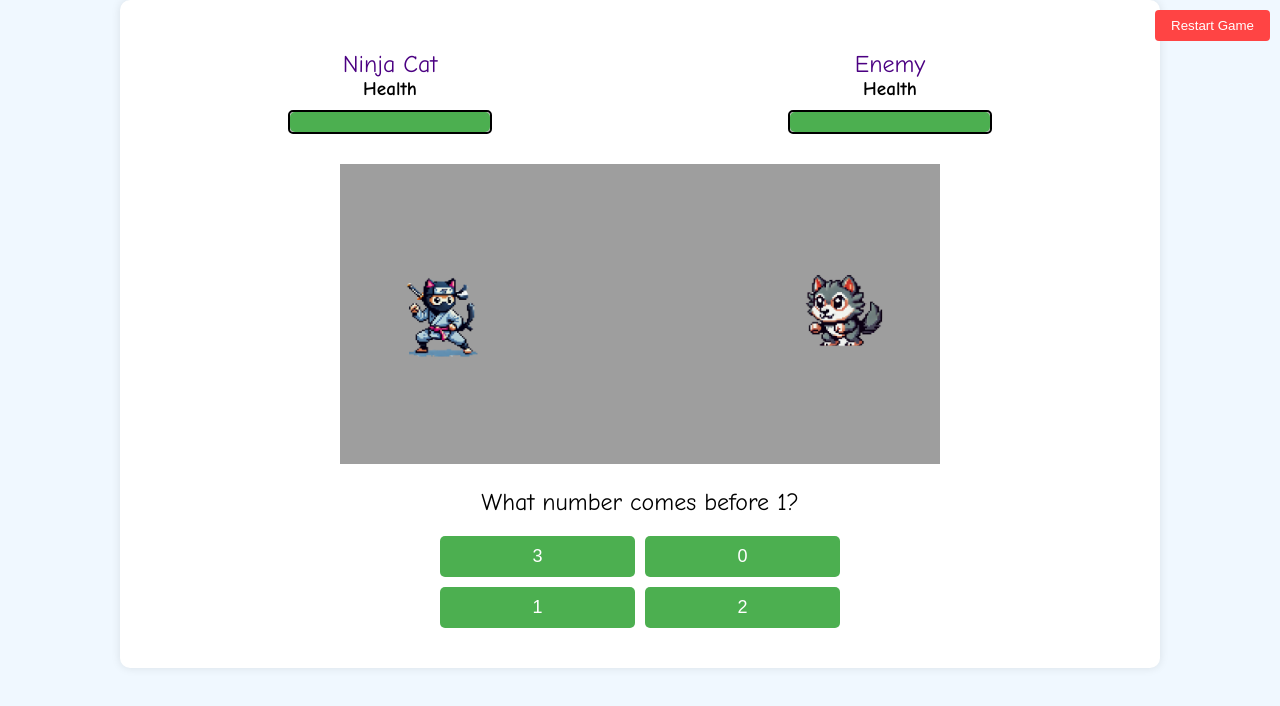
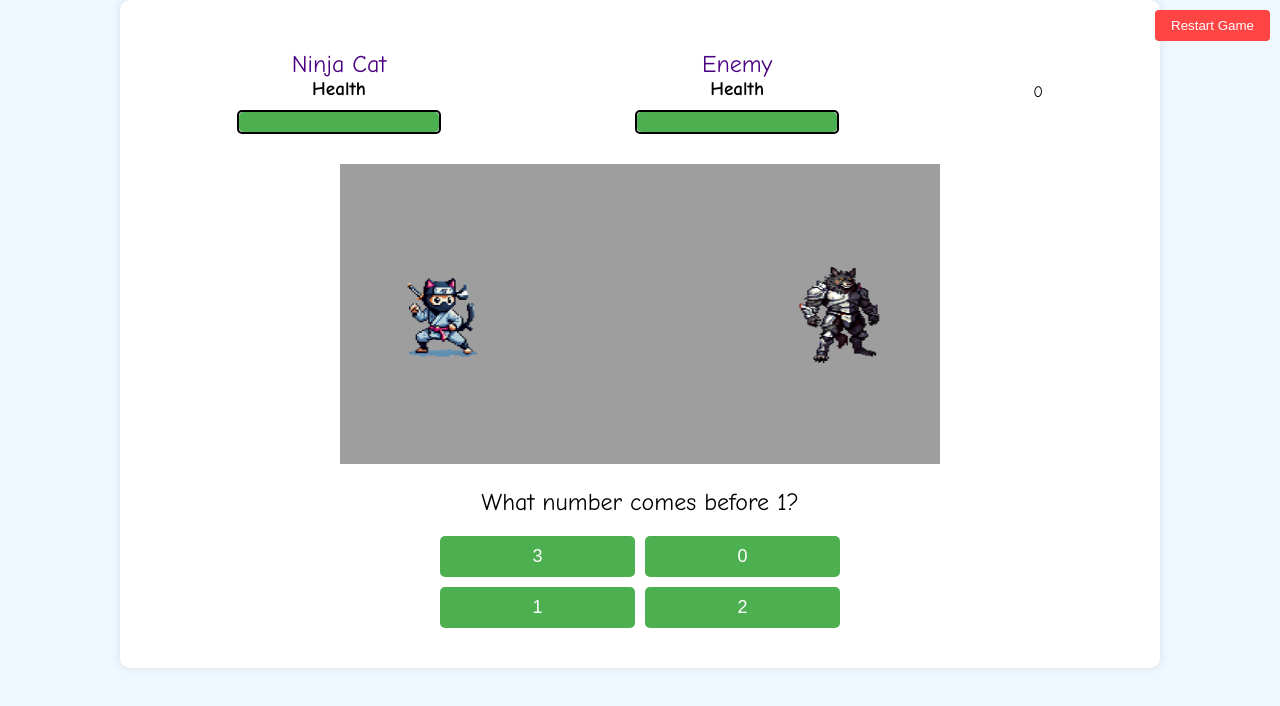
Before and after one commit to brendanpshea/NinjaMathCat, a plain HTML site: page index.html in a window 1280 px wide. Both pictures are taken after a click on the button "Start Adventure!". Drawn offline with Linux system fonts and the light colour scheme.

Commit message:
Battle many monsters

```diff
--- a/index.html
+++ b/index.html
@@ -55,6 +55,8 @@
                         <div id="monster-health" class="health-fill" style="width: 100%;"></div>
                     </div>
                 </div>
+
+                <div id="monsters-defeated" class="monsters-counter">0</div>
             </div>
 
             <canvas id="game-canvas"></canvas>
@@ -75,6 +77,7 @@
     <script src="js/questions.js"></script>
     <script src="js/sprites.js"></script>
     <script src="js/characters.js"></script>
+    <script src="js/ImageLoader.js"></script>
     <script src="js/game.js"></script>
     <script>
         // Handle grade selection and game start
--- /dev/null
+++ b/js/ImageLoader.js
@@ -0,0 +1,81 @@
+class ImageLoader {
+    constructor() {
+        this.loadedImages = new Map();
+        this.imageCount = 0;
+    }
+
+    /**
+     * Load a single image
+     * @param {string} path - Path to the image
+     * @returns {Promise<HTMLImageElement>} - Promise resolving to the loaded image
+     */
+    loadImage(path) {
+        return new Promise((resolve, reject) => {
+            if (this.loadedImages.has(path)) {
+                resolve(this.loadedImages.get(path));
+                return;
+            }
+
+            const img = new Image();
+            img.onload = () => {
+                this.loadedImages.set(path, img);
+                this.imageCount++;
+                debug(`Loaded image: ${path}`); // Fixed: using path instead of key
+                resolve(img);
+            };
+            img.onerror = () => reject(new Error(`Failed to load image: ${path}`));
+            img.src = path;
+        });
+    }
+
+    /**
+     * Load multiple images at once
+     * @param {Object} imageMap - Object mapping keys to image paths
+     * @returns {Promise<Map<string, HTMLImageElement>>} - Promise resolving to map of loaded images
+     */
+    loadImages(imageMap) {
+        const promises = Object.entries(imageMap).map(([key, path]) =>
+            this.loadImage(path).then(img => [key, img])
+        );
+        return Promise.all(promises).then(entries => new Map(entries));
+    }
+
+    /**
+     * Discover and load monster images (numbered monster_01.png, monster_02.png, etc.)
+     * @param {string} directory - Base directory path
+     * @returns {Promise<HTMLImageElement[]>} - Promise resolving to array of loaded images
+     */
+    async discoverMonsterImages(directory) {
+        const images = [];
+        let index = 1;
+        let consecutiveFailures = 0;
+        const MAX_FAILURES = 3; // Stop after 3 consecutive failures
+
+        while (consecutiveFailures < MAX_FAILURES) {
+            const paddedIndex = String(index).padStart(2, '0');
+            const path = `${directory}/monster_${paddedIndex}.png`;
+
+            try {
+                const img = await this.loadImage(path);
+                images.push(img);
+                consecutiveFailures = 0;
+                index++;
+            } catch (error) {
+                consecutiveFailures++;
+                debug(`Failed to load monster image ${path}`);
+            }
+        }
+
+        debug(`Loaded ${images.length} monster images`);
+        return images;
+    }
+
+    /**
+     * Get a loaded image
+     * @param {string} path - Path of the image to get
+     * @returns {HTMLImageElement|undefined} - The loaded image or undefined if not loaded
+     */
+    getImage(path) {
+        return this.loadedImages.get(path);
+    }
+}
--- a/js/characters.js
+++ b/js/characters.js
@@ -1,6 +1,7 @@
 // characters.js
+
 class Character {
-    constructor(name, level) {
+    constructor(name, level = 1) {
         this.name = name;
         this.level = level;
         this.maxHealth = 100 + (level * 10);
@@ -13,12 +14,8 @@ class Character {
         return this.currentHealth <= 0;
     }
 
-    heal(amount) {
-        this.currentHealth = Math.min(this.maxHealth, this.currentHealth + amount);
-    }
-
     getHealthPercentage() {
-        return Utils.percentage(this.currentHealth, this.maxHealth);
+        return (this.currentHealth / this.maxHealth) * 100;
     }
 
     calculateDamage(questionDifficulty) {
@@ -44,94 +41,21 @@ class Player extends Character {
 
     levelUp() {
         this.level++;
-        this.experience -= this.experienceToLevel;
-        this.experienceToLevel = Math.round(this.experienceToLevel * 1.5);
+        this.experience = 0;
         this.maxHealth += 10;
         this.currentHealth = this.maxHealth;
         this.baseDamage += 5;
-        debug(`${this.name} leveled up to level ${this.level}!`);
     }
 }
 
 class Monster extends Character {
-    constructor(type, level) {
-        super(MonsterTypes[type].name, level);
-        this.type = type;
-        this.maxHealth = MonsterTypes[type].baseHealth + (level * 8);
+    constructor(name = 'Monster', level = 1) {
+        super(name, level);
+        this.experienceValue = 20 * level;
+
+        // Scale monster stats with level
+        this.maxHealth = 80 + (level * 20);
         this.currentHealth = this.maxHealth;
-        this.baseDamage = MonsterTypes[type].baseDamage;
-        this.experienceValue = MonsterTypes[type].experienceValue;
+        this.baseDamage = 15 + (level * 5);
     }
 }
-
-const MonsterTypes = {
-    WOLF: {
-        name: 'Wolf',
-        baseHealth: 80,
-        baseDamage: 15,
-        experienceValue: 20,
-        minGrade: 0
-    },
-    OGRE: {
-        name: 'Ogre',
-        baseHealth: 120,
-        baseDamage: 20,
-        experienceValue: 35,
-        minGrade: 0.5
-    },
-    DRAGON: {
-        name: 'Dragon',
-        baseHealth: 150,
-        baseDamage: 25,
-        experienceValue: 50,
-        minGrade: 1
-    }
-};
-
-// Test function
-function testCharacters() {
-    debug('Testing Character System:');
-
-    // Create player and monster
-    const player = new Player('Test Ninja', 1);
-    const monster = new Monster('WOLF', 1);
-
-    debug('\nInitial Stats:');
-    debug('Player:', {
-        name: player.name,
-        health: player.currentHealth,
-        damage: player.baseDamage,
-        level: player.level,
-        experience: player.experience
-    });
-    debug('Monster:', {
-        name: monster.name,
-        health: monster.currentHealth,
-        damage: monster.baseDamage,
-        level: monster.level
-    });
-
-    // Test battle mechanics
-    debug('\nBattle Test:');
-    const questionDifficulty = 2;
-    const playerDamage = player.calculateDamage(questionDifficulty);
-    const monsterDamage = monster.calculateDamage(questionDifficulty);
-
-    // Player attacks monster
-    monster.takeDamage(playerDamage);
-    debug(`Player deals ${playerDamage} damage. Monster health: ${monster.currentHealth}`);
-
-    // Monster attacks player
-    player.takeDamage(monsterDamage);
-    debug(`Monster deals ${monsterDamage} damage. Player health: ${player.currentHealth}`);
-
-    // Test experience gain
-    const leveledUp = player.gainExperience(monster.experienceValue);
-    debug(`Player gained ${monster.experienceValue} experience. Total: ${player.experience}`);
-    if (leveledUp) {
-        debug('Player leveled up!');
-    }
-}
-
-// Run tests if in debug mode
-if (DEBUG) testCharacters();
--- a/js/game.js
+++ b/js/game.js
@@ -1,61 +1,91 @@
 // game.js
 class Game {
     constructor() {
+        // ... keep existing canvas setup ...
         this.canvas = document.getElementById('game-canvas');
         this.ctx = this.canvas.getContext('2d');
         this.canvas.width = 600;
         this.canvas.height = 300;
 
+        // ... keep existing null initializations ...
         this.player = null;
         this.monster = null;
         this.playerSprite = null;
         this.monsterSprite = null;
         this.background = null;
 
+        // ... keep existing game state variables ...
         this.currentQuestion = null;
         this.battleActive = false;
         this.grade = 0;
         this.questionCount = 0;
-        this.maxQuestions = 10;  // Questions per battle
+        this.maxQuestions = 10;
 
-        this.currentQuestion = null;
-
+         // Initialize the image loader
+    this.imageLoader = new ImageLoader();
 
     // Define image paths
     this.imagePaths = {
         background: 'assets/sprites/backgrounds/forest.png',
         ninjaCat: 'assets/sprites/characters/ninja-cat.png',
-            wolf: 'assets/sprites/characters/wolf.png',
         energyBlast: 'assets/sprites/effects/energy-blast.png'
     };
 
+    this.defeatedMonsters = 0;
+    this.monsterSprites = [];
+    this.currentMonsterIndex = 0;
+
     this.setupEventListeners();
-        this.loadImages();
+    this.loadAssets();
 
-         // Add base dimensions that will serve as our reference point
+        this.initializeGame();
+
+        // Set up scaling
         this.BASE_WIDTH = 600;
         this.BASE_HEIGHT = 300;
-         this.scale = 1;  // Will store our current scale factor
-
-         // Calculate initial scale
+        this.scale = 1;
         this.calculateScale();
-
-         // Initial canvas sizing
         this.resizeCanvas();
-
     }
 
-    loadImages() {
-        this.preloadedImages = {};
-        Object.entries(this.imagePaths).forEach(([key, path]) => {
-            const img = new Image();
-            img.src = path;
-            img.onload = () => {
-                this.preloadedImages[key] = img;
-                debug(`Loaded image: ${key}`);
-            };
-        });
+    async loadAssets() {
+        try {
+            // Load core game images
+            await this.imageLoader.loadImages(this.imagePaths);
+
+            // Load monster sprites
+            this.monsterSprites = await this.imageLoader.discoverMonsterImages('assets/sprites/monsters');
+
+            debug(`Loaded ${this.monsterSprites.length} monster sprites`);
+
+        } catch (error) {
+            console.error('Failed to load game assets:', error);
         }
+    }
+
+    getNextMonsterSprite() {
+        if (this.monsterSprites.length === 0) return this.imagePaths.ninjaCat; // Fallback
+
+        const sprite = this.monsterSprites[this.currentMonsterIndex];
+        this.currentMonsterIndex = (this.currentMonsterIndex + 1) % this.monsterSprites.length;
+        return sprite.src;
+    }
+
+    async initializeGame() {
+        try {
+            // Load core game images
+            await this.imageLoader.loadImages(this.imagePaths);
+
+            // Load monster sprites
+            this.monsterSprites = await this.imageLoader.discoverMonsterImages('assets/sprites/monsters');
+
+            debug(`Loaded ${this.monsterSprites.length} monster sprites`);
+
+        } catch (error) {
+            console.error('Failed to load game assets:', error);
+        }
+    }
+
 
     setupEventListeners() {
         document.getElementById('start-battle').addEventListener('click', () => this.startBattle());
@@ -137,7 +167,7 @@ class Game {
             100, // y position
             100, // width
             100, // height
-            this.imagePaths.wolf
+            this.getNextMonsterSprite()
         );
 
         // Reset UI
@@ -303,9 +333,23 @@ class Game {
 
     checkBattleEnd() {
         if (this.monster.currentHealth <= 0) {
-            this.endBattle('Victory! 🎉');
-            return true;
+            this.defeatedMonsters++;
+            // Create new monster with increasing strength based on defeats
+            const level = Math.floor(this.defeatedMonsters / this.monsterSprites.length) + 1;
+            this.monster = new Monster('Monster', level);
+            this.monsterSprite = new Sprite(
+                this.canvas,
+                450, // x position
+                100, // y position
+                100, // width
+                100, // height
+                this.getNextMonsterSprite()
+            );
+            this.updateDefeatedCounter();
+            this.updateHealthDisplays();
+            return false; // Continue battle with new monster
         }
+
         if (this.player.currentHealth <= 0) {
             this.endBattle('Defeat! 😢');
             return true;
@@ -336,6 +380,8 @@ class Game {
         // First, clean up the current game state
         this.battleActive = false;
         this.questionCount = 0;
+        this.defeatedMonsters = 0;
+        this.currentMonsterIndex = 0;
 
         // Hide the restart button
         document.getElementById('restart-button-container').classList.remove('visible');
@@ -362,6 +408,14 @@ class Game {
         document.getElementById('battle-scene').style.display = 'none';
         document.getElementById('question-area').style.display = 'none';
     }
+
+    // Add this method to your Game class
+updateDefeatedCounter() {
+    const counterElement = document.getElementById('monsters-defeated');
+    if (counterElement) {
+        counterElement.textContent = `Monsters Defeated: ${this.defeatedMonsters}`;
+    }
+}
 }
 
 
```
Also changed, not shown: assets/sprites/monsters/monster_01.png (added), assets/sprites/monsters/monster_02.png (added), assets/sprites/monsters/monster_03.png (added). Lines whose indentation alone changed are shown as unchanged.
